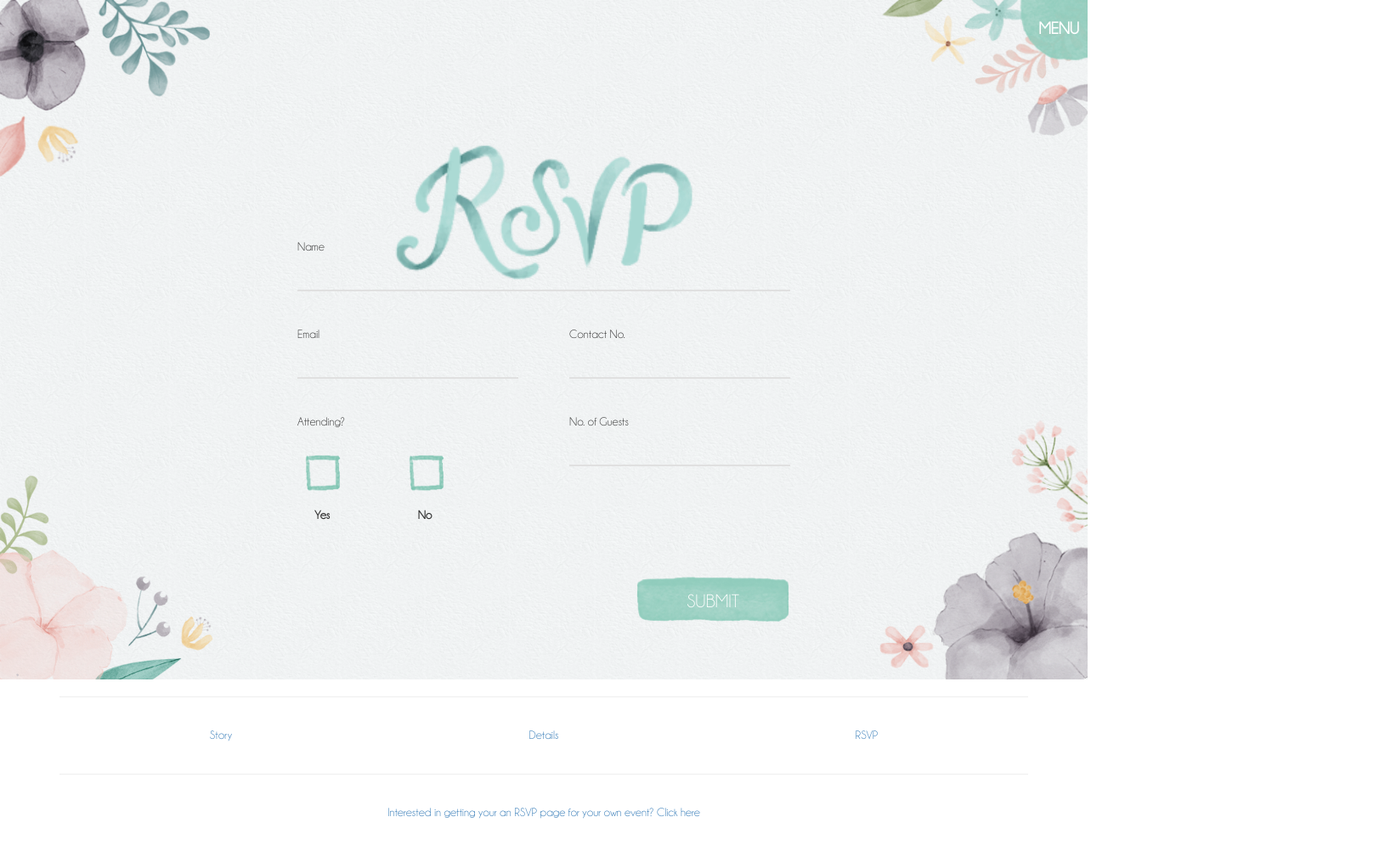
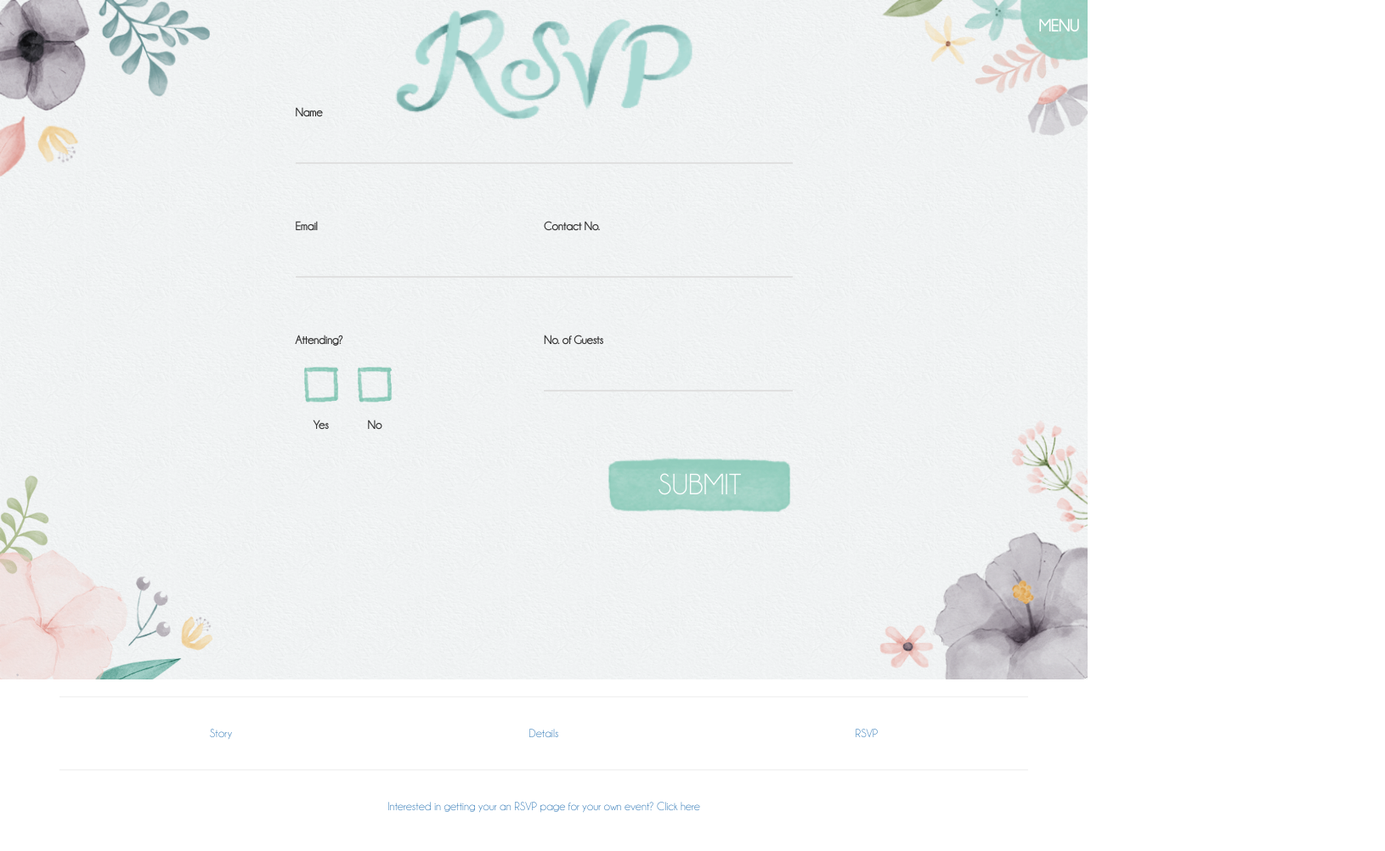
Before and after one commit to lordmarkm/wedding, a plain HTML site: page src/rsvp.html in a window 1280 px wide. Shown: the whole page at 85% size, 1630 px wide, since content can reach past the window. Drawn offline with nearby package versions, Linux system fonts and the light colour scheme.

Commit message:
Some polishing and shit

```diff
--- a/src/assets/css/style.css
+++ b/src/assets/css/style.css
@@ -43,7 +43,6 @@ img.logo {
     pointer-events: none;
 }
 
-
 main.details, main.rsvp {
     height: 100vh;
 }
@@ -61,11 +60,19 @@ main.details, main.rsvp {
     pointer-events: none;
 }
 @media only screen and (max-width: 1200px) {
-    main.details, main.rsvp {
+    main.details {
+        height: 2090px;
+    }
+    main.rsvp {
+        min-height: 100vh;
         height: 1000px;
     }
-    .border-details, .border-rsvp {
-        height: 1000px !important;
+    .border-details {
+        min-height: 2090px !important;
+    }
+    .border-rsvp {
+        min-height: 100vh !important;
+        height: 1000px;
     }
 }
 
@@ -656,28 +663,6 @@ label .menu-btn p{
     display:none;
 }
 
-.form-wrap{
-    display:table;
-    width:50%;
-    margin:auto;
-    height:100%;
-}
-
-form{
-    display:table-cell;
-    vertical-align:middle;
-    text-align:center;
-}
-
-form p{
-  text-align:left;
-}
-
-form > img{
-  width: 300px;
-  margin:auto;
-}
-
 .col{
     margin:10px 0;
     display: block;
@@ -700,7 +685,7 @@ input{
     outline:none;
     border:none;
     border-bottom: 2px solid #e0e0e0;
-    font-size:35px;
+    font-size:35px !important;
     width:100%;
     padding-top:10px;
 }
@@ -763,8 +748,7 @@ input[type=submit] {
   color:white;
   text-transform:uppercase;
   float:right;
-  margin-top:20px;
-  margin-right: 30px;
+  margin-top:-40px;
   width:auto;
   cursor:pointer;
 }
@@ -807,6 +791,18 @@ input[type=number]#contact::-webkit-outer-spin-button {
   margin:50px auto;
   text-align: center;
 }
+#title-rsvp{
+  width: 400px;
+  margin: -20px auto;
+  text-align: center;
+  height: 50px;
+}
+@media only screen and (max-width: 1200px) {
+	#title-rsvp {
+	    height: 150px;
+	    margin: 50px auto;
+	}
+}
 
 #title img{
   width:100%;
@@ -825,6 +821,17 @@ h1.details {
     margin-bottom:10px;
     margin-top: 0;
     text-transform:uppercase
+}
+h1.story {
+    font-size: 28px;
+    width: 100%;
+    color: #8fbfb9;
+    display:block;
+    text-align:center;
+    margin-bottom:10px;
+    margin-top: 0;
+    text-transform:uppercase;
+    font-weight: bolder;
 }
 
 .details p{
--- a/src/rsvp.html
+++ b/src/rsvp.html
@@ -1,6 +1,6 @@
 <!DOCTYPE html>
-<!-- saved from url=(0035)http://duanneanddarra.com/rsvp.html -->
-<html lang="en"><head><meta http-equiv="Content-Type" content="text/html; charset=UTF-8">
+<html lang="en">
+<head><meta http-equiv="Content-Type" content="text/html; charset=UTF-8">
     <title>Mark and Carissa | RSVP</title>
     <link rel="icon" href="./assets/img/favicon.ico" type="image/x-icon">
     <link rel="shortcut icon" href="./assets/img/favicon.ico" type="image/x-icon">
@@ -10,7 +10,7 @@
     <link rel="stylesheet" href="./assets/css/champagne.css">
     <link rel="stylesheet" href="https://cdnjs.cloudflare.com/ajax/libs/twitter-bootstrap/3.3.7/css/bootstrap.min.css">
 </head>
-<body>
+<body class="details">
 <main class="rsvp">
   <!-- Preloader -->
   <div id="preloader">
@@ -34,66 +34,75 @@
     </ul>
     </div>
   </div>
-
-
-    <div class="form-wrap">
+  <div id="title-rsvp"  style="height: 50px;"><img src="./assets/img/rsvp-text.png" alt="RSVP" style="height: 170px;"></div>
   <form id="rsvp-form">
-        <div id="title"  style="height: 70px;"><img src="./assets/img/rsvp-text.png" alt="RSVP"></div>
-        <input type="text" class="hidden" name="hidden">
-        <div class="col">
-          <div class="col-wrap">
-            <p>Name</p>
-            <input type="text" name="name" required=""><div class="input-wrap" name="name"></div>
+  <div class="container">
+    <div class="row">
+      <div class="col-sm-12 col-md-6 col-md-push-3 col-lg-6 col-lg-push-3" style="margin-top: 50px;">
+        <div class="form-group row">
+          <label for="name" class="col-12">Name</label>
+          <div class="col-12">
+            <input type="text" name="name" required="required"><div class="input-wrap" name="name"></div>
           </div>
         </div>
-
-        <div class="col col-2">
-          <div class="col-wrap">
-            <p>Email</p>
+      </div>
+    </div>
+    <div class="row">
+      <div class="col-sm-6 col-md-3 col-lg-3 col-md-push-3 col-lg-push-3">
+        <div class="form-group row">
+          <label for="email" class="col-12">Email</label>
+          <div class="col-12">
             <input type="email" name="email" required=""><div class="input-wrap"></div>
           </div>
         </div>
-        <div class="col col-2">
-          <div class="col-wrap">
-            <p>Contact No.</p>
+      </div>
+      <div class="col-sm-6 col-md-3 col-lg-3 col-md-push-3 col-lg-push-3">
+        <div class="form-group row">
+          <label for="email" class="col-12">Contact No.</label>
+          <div class="col-12">
             <input type="number" id="contact" name="contact" required=""><div class="input-wrap"></div>
           </div>
         </div>
-
-        <div class="clear"></div>
-
-
-        <div class="col col-2">
-          <div class="col-wrap">
-            <p>Attending?</p>
+      </div>
+    </div>
+    <div class="row">
+      <div class="col-sm-6 col-md-3 col-lg-3 col-md-push-3 col-lg-push-3">
+        <div class="form-group row">
+          <label for="email" class="col-12">Attending?</label>
+          <div class="col-12">
                       <input type="radio" name="attendance" id="yes" value="yes" required="">
-            <label for="yes">
-              <div class="radio"></div>
-              <p>Yes</p>
+          <label for="yes" style="text-align: center;">
+            <div class="radio"></div><br>
+            Yes
           </label>
 
 
           <input type="radio" name="attendance" id="no" value="no">
-            <label for="no">
-              <div class="radio"></div>
-              <p>No</p>
+          <label for="no" style="text-align: center;">
+            <div class="radio"></div><br>
+            No
           </label>
           </div>
         </div>
-
-        <div class="col col-2">
-          <div class="col-wrap">
-            <p>No. of Guests</p>
+      </div>
+      <div class="col-sm-6 col-md-3 col-lg-3 col-md-push-3 col-lg-push-3">
+        <div class="form-group row">
+          <label for="email" class="col-12">No. of Guests</label>
+          <div class="col-12">
 	        <input type="number" name="attendees" required="">
           </div>
         </div>
-
-
-        <div class="clear"></div>
-
-        <div class="col"><input type="submit" value="Submit"></div>
+      </div>
+    </div>
+    <div class="row">
+      <div class="col-sm-12 col-md-6 col-md-push-3 col-lg-6 col-lg-push-3">
+        <div class="row">
+          <input type="submit" value="Submit">
+        </div>
+      </div>
+    </div>
+  </div>
   </form>
-    </div>
   <div class="border-rsvp"></div>
 </main>
 
```
Also changed, not shown: src/index.html (+3 -3 lines). Lines whose indentation alone changed are shown as unchanged.
